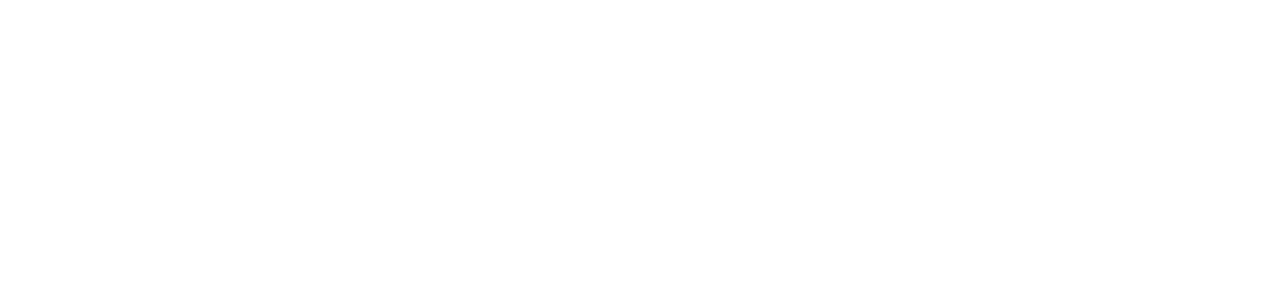
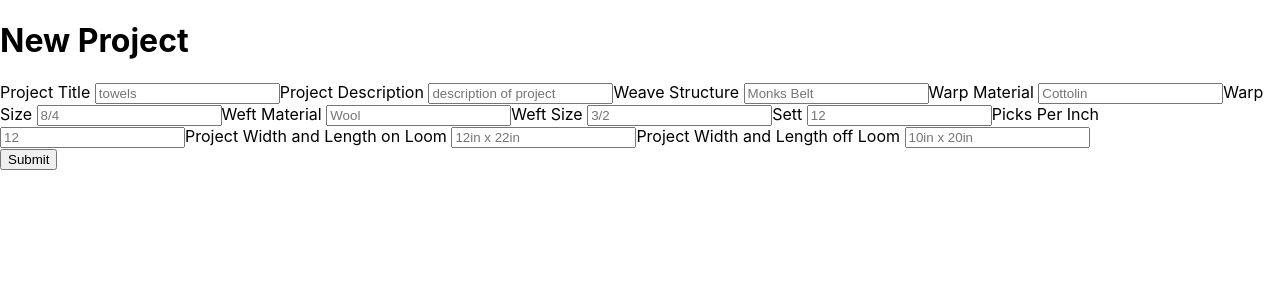
Before and after one commit to rebeccaleighfoster/web-weavers-studio, a React (Create React App) app: page /AddProject in a window 1280 px wide. Shown: the top 300 px of the page. Built offline with nearby package versions, Linux system fonts and the light colour scheme.

Commit message:
static no styling

```diff
--- a/src/App.js
+++ b/src/App.js
@@ -3,6 +3,8 @@
 import { BrowserRouter as Router, Route } from "react-router-dom";
 import CreateProfile from './CreateProfile';
 import WeaversList from './WeaversList';
+import ProjectsList from './projectsList';
+import addProject from './addProject'
 
 
 export default class App extends React.Component {
@@ -130,6 +132,8 @@
           <Route path="/" exact component={LandingPage} />
           <Route path="/CreateProfile" exact component={CreateProfile} />
           <Route path="/WeaversList" render={(props) => <WeaversList weavers={this.props.weavers} {...props} />} />
+          <Route path="/ProjectsList" render={(props) => <ProjectsList projects={this.props.projects} {...props}/>} />
+          <Route path="/AddProject" exact component={addProject}/>
         </Router>
       </>
     )
--- a/src/WeaversList.js
+++ b/src/WeaversList.js
@@ -3,18 +3,23 @@
 export default class WeaversList extends React.Component {
 
     render() {
-        console.log("WeaversList:", this.props)
+        const displayWeaversList = this.props.weavers.map(function (weavers) {
+            return (
+                <ul>
+                <li>{weavers.firstName} {weavers.lastName}</li>
+                <li>{weavers.email}</li>
+                <li>{weavers.experienceLevel}</li>
+                <li>{weavers.loomType}</li>
+                <li>{weavers.State}</li>
+                <li>{weavers.bio}</li>
+                </ul>
+            );
+        });
+
         return (
             <>
-                <label for="Filter">Filter By:</label>
-                <select id="Filter">
-                    <option value="State">State</option>
-                    <option value="Loom"> Loom Type </option>
-                    <option value="Experience ">Experience Level </option>
-                </select>
-
+                {displayWeaversList}
             </>
-//map over weavers array to display their info in a list, like notes in noteful
         )
     }
 }
--- a/src/addProject.js
+++ b/src/addProject.js
@@ -1,14 +1,52 @@
 import React from 'react';
 
-class ProjectsList extends React.Component {
+export default class addProject extends React.Component {
     render() {
         return (
             <>
+                <h1>New Project</h1>
+                <form>
+                    <label>
+                        Project Title <input type="text" name="title" placeholder="towels" />
+                    </label>
+                    <label>
+                        Project Description <input type="text" name="description" rows="15" placeholder="description of project" />
+                    </label>
+                    <label>
+                        Weave Structure <input type="text" name="Weave Structure" placeholder="Monks Belt" />
+                    </label>
+                    <label>
+                        Warp Material <input type="text" name="Warp Material" placeholder="Cottolin" />
+                    </label>
+                    <label>
+                        Warp Size <input type="text" name="Warp Size" placeholder="8/4" />
+                    </label>
+                    <label>
+                        Weft Material <input type="text" name="Weft Material" placeholder="Wool" />
+                    </label>
+                    <label>
+                        Weft Size <input type="text" name="Weft Size" placeholder="3/2" />
+                    </label>
+                    <label>
+                        Sett <input type="number" name="sett" placeholder="12" />
+                    </label>
+                    <label>
+                        Picks Per Inch <input type="number" name="ppi" placeholder="12" />
+                    </label>
+                    <label>
+                        Project Width and Length on Loom <input type="text" name="size on loom" placeholder="12in x 22in" />
+                    </label>
+                    <label>
+                        Project Width and Length off Loom <input type="text" name="size off loom" placeholder="10in x 20in" />
+                    </label>
+                </form>
+                <button type="submit">Submit</button>
+
 
             </>
-                )
-            }
-        }
+        )
+    }
+}
 
-//input form from repl
-//this data will be used to populate projects table
+                //input form from repl
+                //this data will be used to populate projects table
--- a/src/index.js
+++ b/src/index.js
@@ -12,10 +12,14 @@
 
 
 const PROJECTS = [
+  {"id": 1, "ProjectTitle":"towels", "ProjectDescription":"hjfkdla", "Weave Structure": "twill", "Warp Material": "cotton", "Warp Size": "3/2", "Weft Material": "wool" ,"Weft Size": "3/2","Sett": 12, "PPI": 22, "Size on Loom": "1x2" , "Size off loom":"5x6" , "Weaver Id":1 },
+  {"id": 2, "Project Title":"scaves","Project Description":"jfld;a", "Weave Structure": "overshot", "Warp Material": "cottolin", "Warp Size":"5/2" , "Weft Material":"linen" ,"Weft Size": "5/2" ,"Sett": 22, "PPI":32 , "Size on Loom": "2x3" , "Size off loom": "6x7", "Weaver Id":2 },
+  {"id": 3, "Project Title":"blanket","Project Description":"jkfld;a", "Weave Structure": "monks belt", "Warp Material": "pearl cotton", "Warp Size": "8/4" , "Weft Material": "jute" ,"Weft Size":"8/4" ,"Sett":14 , "PPI": 13, "Size on Loom":"3x4" , "Size off loom": "6x9", "Weaver Id":3 },
+  {"id": 4, "Project Title":"wall hanging","Project Description":"jfdls;a", "Weave Structure": "tapestry", "Warp Material": "wool", "Warp Size": "3/2", "Weft Material": "rayon" , "Weft Size": "10/2","Sett": 15, "PPI": 24, "Size on Loom": "4x5", "Size off loom": "9x3", "Weaver Id": 4},
 
 ]
 
-ReactDOM.render(<App weavers= {WEAVERS}/>,document.getElementById('root'));
+ReactDOM.render(<App weavers= {WEAVERS} projects= {PROJECTS}/>,document.getElementById('root'));
 
 // If you want your app to work offline and load faster, you can change
 // unregister() to register() below. Note this comes with some pitfalls.
--- a/src/projectsList.js
+++ b/src/projectsList.js
@@ -1,14 +1,16 @@
 import React from 'react';
 
-class ProjectsList extends React.Component{
+export default class ProjectsList extends React.Component {
     render() {
+        console.log("projectsList:", this.props)
         return (
             <>
-
+                <p> project List </p>
             </>
-//map over projects array to display project info in a list filter by selected weaver's id,
-//like when a user clicked a folder in noteful to display notes
         )
     }
 }
-}
+
+
+//map over projects array to display project info in a list filter by selected weaver's id,
+//like when a user clicked a folder in noteful to display notes
```
